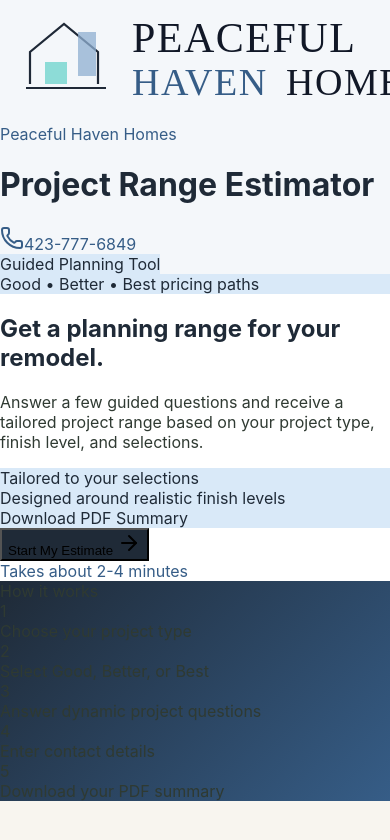
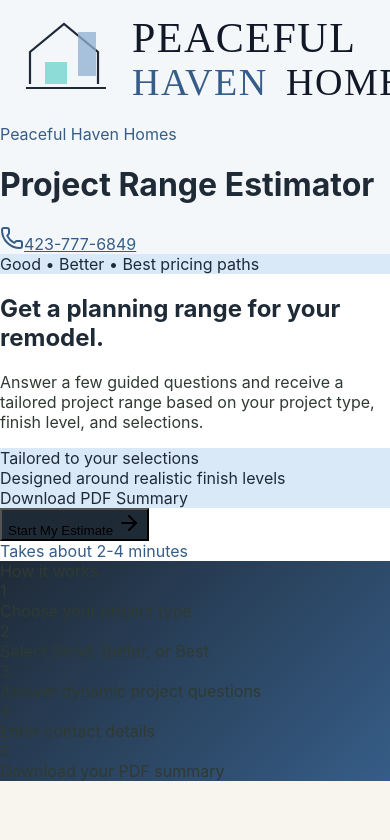
Before and after one commit to etavukcu/Estimator, a React (Vite) app: page / in a window 390 px wide. Shown: the top 840 px of the page. Built offline with nearby package versions, Linux system fonts and the light colour scheme; the HTML template or start-up script is replaced by a standard one.

Commit message:
Make header phone tap-to-call and remove guided tool badge

```diff
--- a/src/App.tsx
+++ b/src/App.tsx
@@ -809,11 +809,10 @@ export default function App() {
             </div>
           </div>
           <div className="header-contact-wrap">
-            <div className="header-contact" style={{ color: BRAND.forest }}>
+            <a className="header-contact" style={{ color: BRAND.forest }} href="tel:4237776849" aria-label="Call Peaceful Haven Homes at 423-777-6849">
               <Phone className="icon-inline" />
               423-777-6849
-            </div>
-            <span className="top-badge" style={{ backgroundColor: BRAND.sand, color: BRAND.ink, borderColor: BRAND.sage }}>Guided Planning Tool</span>
+            </a>
           </div>
         </div>
 
--- a/src/styles.css
+++ b/src/styles.css
@@ -22,7 +22,7 @@
 .brand-wrap { display: flex; align-items: center; gap: 14px; }
 .brand-logo { width: 220px; max-width: 40vw; height: auto; object-fit: contain; }
 .header-contact-wrap { display: flex; align-items: center; gap: 12px; }
-.header-contact { display: inline-flex; align-items: center; gap: 6px; font-weight: 700; }
+.header-contact { display: inline-flex; align-items: center; gap: 6px; font-size: 20px; font-weight: 800; text-decoration: none; }
 .kicker.light { color: #d6d3d1; }
 .app-title { margin: 0; font-size: 32px; }
 .hero-title { margin: 24px 0 0; font-size: clamp(38px, 5vw, 56px); line-height: 1.05; }
@@ -81,6 +81,9 @@
   .layout-two, .layout-two-results, .grid-two, .grid-three, .grid-four { grid-template-columns: 1fr; }
   .header-row, .nav-row, .row-gap { flex-direction: column; align-items: stretch; }
   .brand-wrap, .header-contact-wrap { justify-content: center; }
+  .brand-wrap { flex-direction: column; align-items: center; text-align: center; }
+  .brand-kicker { display: none; }
+  .header-contact { font-size: 22px; }
   .brand-logo { width: min(220px, 80vw); max-width: 80vw; }
   .container { padding: 16px; }
   .card-pad, .card-pad-lg { padding: 24px; }
```
